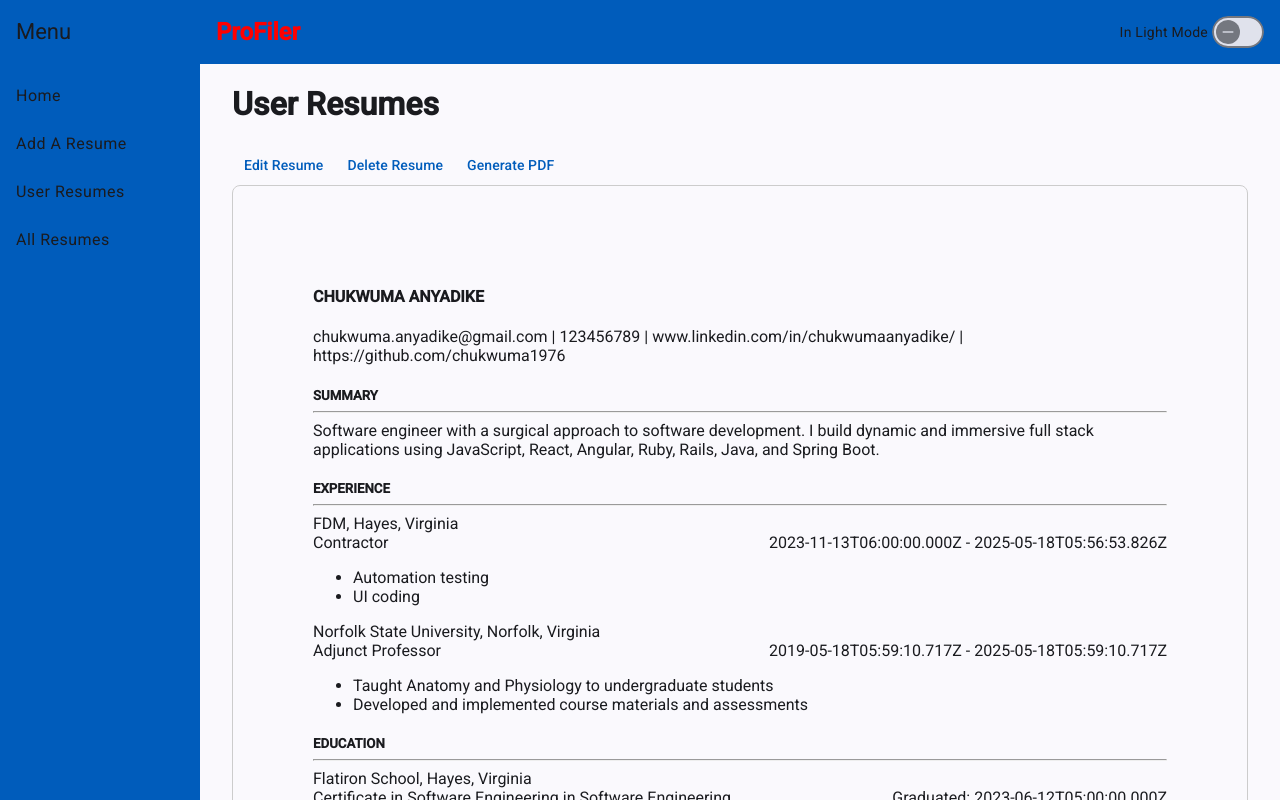
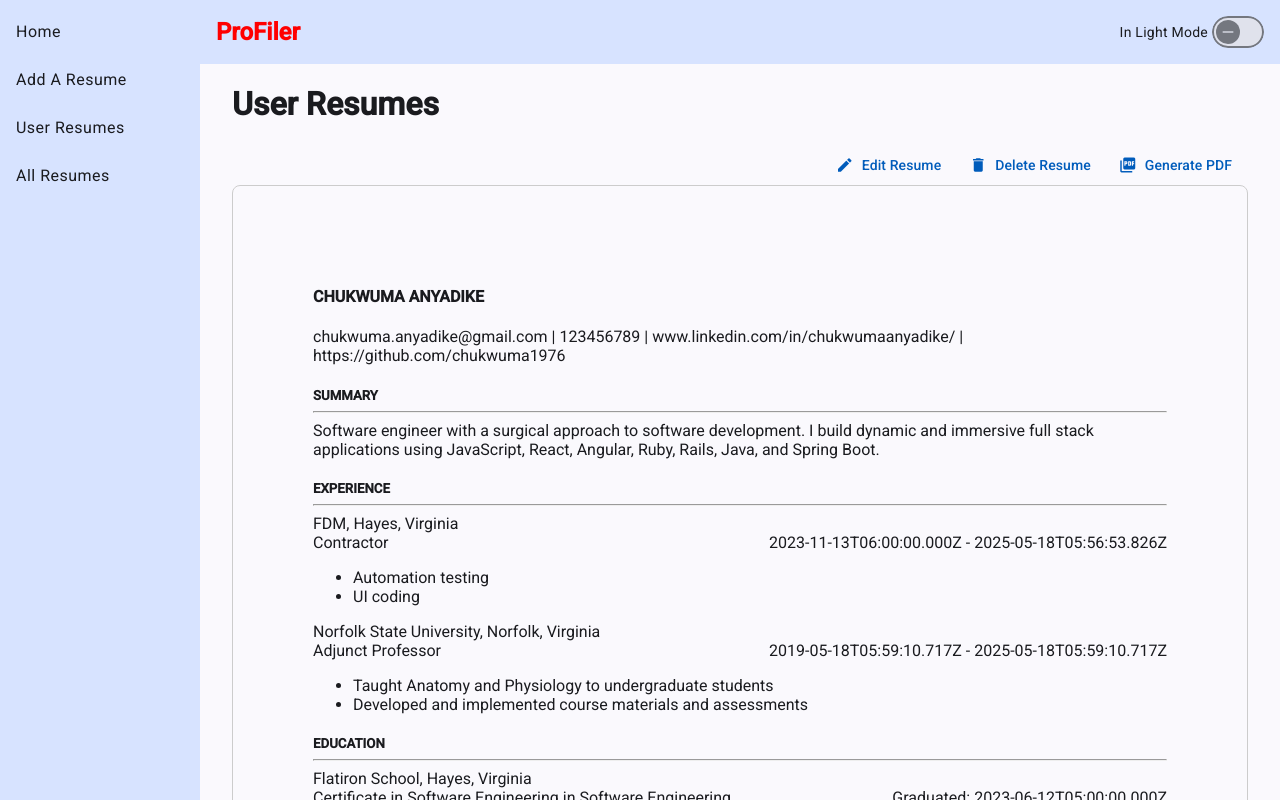
Before and after one commit to chukwuma1976/pro-filer, an Angular app: page /pro-filer/resume-details in a window 1280 px wide. Built offline with nearby package versions, Linux system fonts and the light colour scheme.

Commit message:
Style changes to nav container

```diff
--- a/src/app/component/nav-container/nav-container.component.html
+++ b/src/app/component/nav-container/nav-container.component.html
@@ -1,7 +1,7 @@
 <mat-sidenav-container class="sidenav-container">
   <mat-sidenav #drawer class="sidenav" fixedInViewport [attr.role]="(isHandset$ | async) ? 'dialog' : 'navigation'"
     [mode]="(isHandset$ | async) ? 'over' : 'side'" [opened]="(isHandset$ | async) === false">
-    <mat-toolbar>Menu</mat-toolbar>
+    <!-- <mat-toolbar>Menu</mat-toolbar> -->
     <mat-nav-list>
       <a mat-list-item routerLink="home">Home</a>
       <a mat-list-item routerLink="resume-form">Add A Resume</a>
--- a/src/app/component/nav-container/nav-container.component.scss
+++ b/src/app/component/nav-container/nav-container.component.scss
@@ -8,8 +8,8 @@
   width: 200px;
   border-radius: 0;
 
-  @include mat.sidenav-overrides((container-background-color: var(--mat-sys-primary),
-      container-text-color: var(--mat-sys-on-primary)));
+  @include mat.sidenav-overrides((container-background-color: var(--mat-sys-primary-container),
+      container-text-color: var(--mat-sys-on-primary-container), ));
 }
 
 .sidenav .mat-toolbar {
@@ -21,8 +21,8 @@
   top: 0;
   z-index: 1;
 
-  @include mat.toolbar-overrides((container-background-color: var(--mat-sys-primary),
-      container-text-color: var(--mat-sys-on-primary)));
+  @include mat.toolbar-overrides((container-background-color: var(--mat-sys-primary-container),
+      container-text-color: var(--mat-sys-on-primary-container), ));
 }
 
 .header {
--- a/src/app/component/resume-edit-form/resume-edit-form.component.ts
+++ b/src/app/component/resume-edit-form/resume-edit-form.component.ts
@@ -63,7 +63,7 @@ export class ResumeEditFormComponent extends ResumeFormComponent {
   }
 
   ngOnInit() {
-    const resumeId = this.route.snapshot.paramMap.get('id'); console.log('Resume ID:', resumeId);
+    const resumeId = this.route.snapshot.paramMap.get('id');
     const resume = resumeId ? this.resumeService.getResumeById(resumeId) : undefined;
     if (resume) {
       this.populateUpdateForm(resume);
@@ -72,7 +72,6 @@ export class ResumeEditFormComponent extends ResumeFormComponent {
 
   populateUpdateForm(resume: Resume | any) {
     this.resumeForm.patchValue(resume);
-    console.log('Resume:', this.resumeForm.value);
 
     resume.experience.forEach((exp: any) => {
       const newExperience: any = this.newUserExperienceControl(exp);
--- a/src/app/component/resume-tool-header/resume-tool-header.component.html
+++ b/src/app/component/resume-tool-header/resume-tool-header.component.html
@@ -1,5 +1,14 @@
 <div class="resume-form-header">
-    <button mat-button [routerLink]="['/pro-filer/edit-resume', resume?.id]">Edit Resume</button>
-    <button mat-button (click)="openDeleteDialog()">Delete Resume</button>
-    <button mat-button (click)="generatePDF()">Generate PDF</button>
+    <button mat-button [routerLink]="['/pro-filer/edit-resume', resume?.id]">
+        <mat-icon>edit</mat-icon>
+        Edit Resume
+    </button>
+    <button mat-button (click)="openDeleteDialog()">
+        <mat-icon>delete</mat-icon>
+        Delete Resume
+    </button>
+    <button mat-button (click)="generatePDF()">
+        <mat-icon>picture_as_pdf</mat-icon>
+        Generate PDF
+    </button>
 </div>
--- a/src/app/component/resume-tool-header/resume-tool-header.component.scss
+++ b/src/app/component/resume-tool-header/resume-tool-header.component.scss
@@ -0,0 +1,5 @@
+.resume-form-header {
+    display: flex;
+    justify-content: flex-end;
+    margin-right: 2em;
+}
--- a/src/app/component/resume-tool-header/resume-tool-header.component.ts
+++ b/src/app/component/resume-tool-header/resume-tool-header.component.ts
@@ -5,13 +5,14 @@ import { MatDividerModule } from '@angular/material/divider';
 import { MatButtonModule } from '@angular/material/button';
 import { ResumeService } from '../../services/resume.service';
 import { MatDialog } from '@angular/material/dialog';
+import { MatIcon } from '@angular/material/icon';
 import { PopUpComponent } from '../pop-up/pop-up.component';
 import { jsPDF } from 'jspdf';
 import html2canvas from 'html2canvas';
 
 @Component({
   selector: 'app-resume-tool-header',
-  imports: [RouterLink, MatDividerModule, MatButtonModule],
+  imports: [RouterLink, MatDividerModule, MatButtonModule, MatIcon],
   templateUrl: './resume-tool-header.component.html',
   styleUrl: './resume-tool-header.component.scss'
 })
--- a/src/app/shared/models/education.ts
+++ b/src/app/shared/models/education.ts
@@ -4,7 +4,7 @@ export interface Education {
     state: string;
     degree: string;
     fieldOfStudy: string;
-    graduationDate: string;
+    graduationDate: string | Date;
     descriptionEdu?: string;
     awards?: string[];
 }
--- a/src/app/shared/models/experience.ts
+++ b/src/app/shared/models/experience.ts
@@ -3,7 +3,7 @@ export interface Experience {
     title: string;
     city: string;
     state: string;
-    startDate: string;
-    endDate?: string;
+    startDate: string | Date;
+    endDate?: string | Date;
     description: string[];
 }
```
